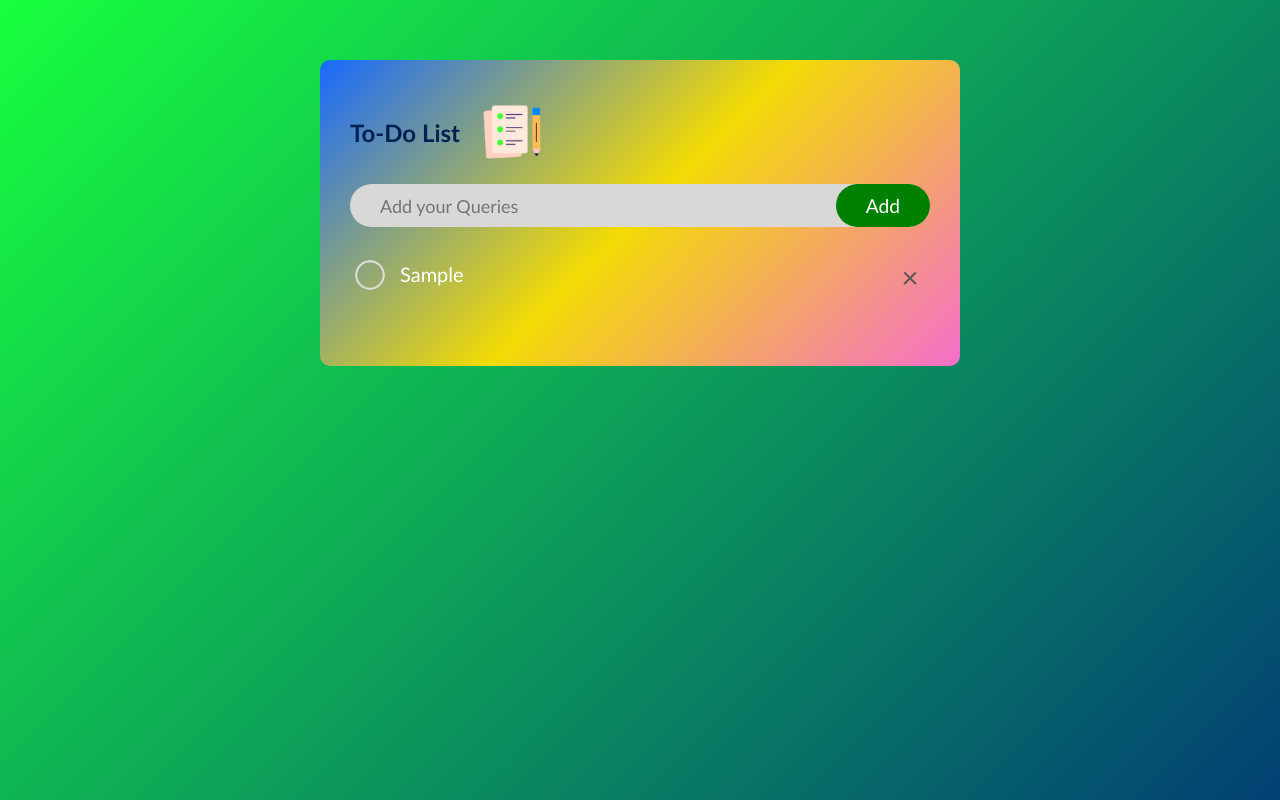
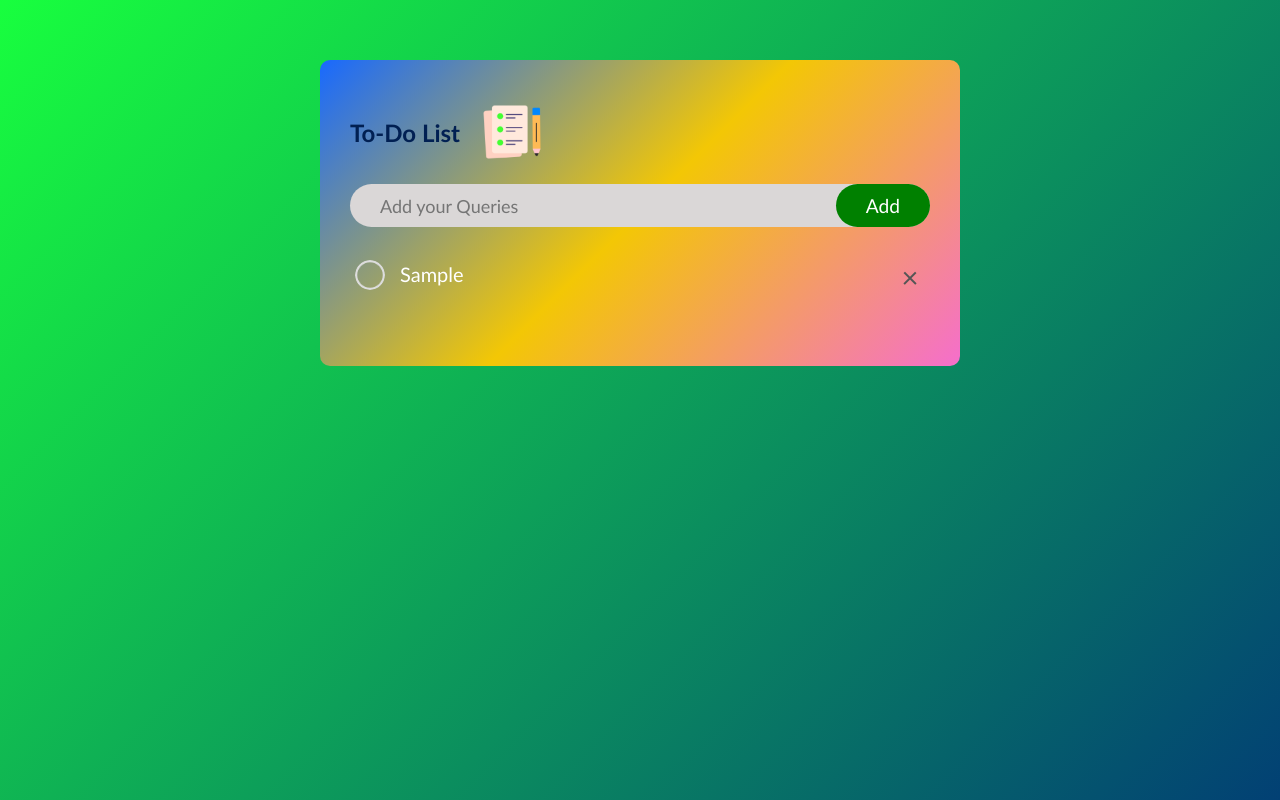
Before and after one commit to Chinthan21/CBTCIP---TASK3, a plain HTML site: page index.html in a window 1280 px wide. Both pictures are taken after typing "Sample" into the empty fields and a click on the button "Add". Drawn offline with Linux system fonts and the light colour scheme.

Commit message:
first commit

```diff
--- a/index.html
+++ b/index.html
@@ -20,7 +20,7 @@
     .todo-app {
         width: 100%;
         max-width: 50vw;
-        background: linear-gradient(135deg, #1869ff, #f3db05 , #f56ecc );
+        background: linear-gradient(135deg, #1869ff, #f3c705 , #f56ecc );
         margin: 40px auto ;
         padding: 40px 30px 70px;
         border-radius: 10px;
@@ -77,7 +77,7 @@
         height: 30px;
         width: 30px;
         border-radius: 50%;
-        background-image: url(https://github.com/Chinthan21/CBTCIP---TASK3/blob/main/unchecked.png);
+        background-image: url(unchecked.png);
         background-position: center;
         background-size: cover;
         top: 8px;
@@ -89,7 +89,7 @@
 
     }
     ul li.checked::before{
-        background-image: url(https://github.com/Chinthan21/CBTCIP---TASK3/blob/main/checked.png);
+        background-image: url(checked.png);
     }
     ul li span {
         position: absolute;
@@ -112,15 +112,13 @@
 <body>
     <div class="container">
         <div class="todo-app">
-            <h2>To-Do List <img src="https://github.com/Chinthan21/CBTCIP---TASK3/blob/main/icon.png" alt=""></h2>
+            <h2>To-Do List <img src="icon.png" alt=""></h2>
             <div class="row">
                 <input type="text" id="input-box" placeholder="Add your Queries">
                 <button onclick="addTask()">Add</button>
             </div>
             <ul id="list-container">
-                <!-- <li class="checked">Task 1</li>
-                <li>Task 2</li>
-                <li>Task 3</li> -->
+
             </ul>
         </div>
     </div>
```
